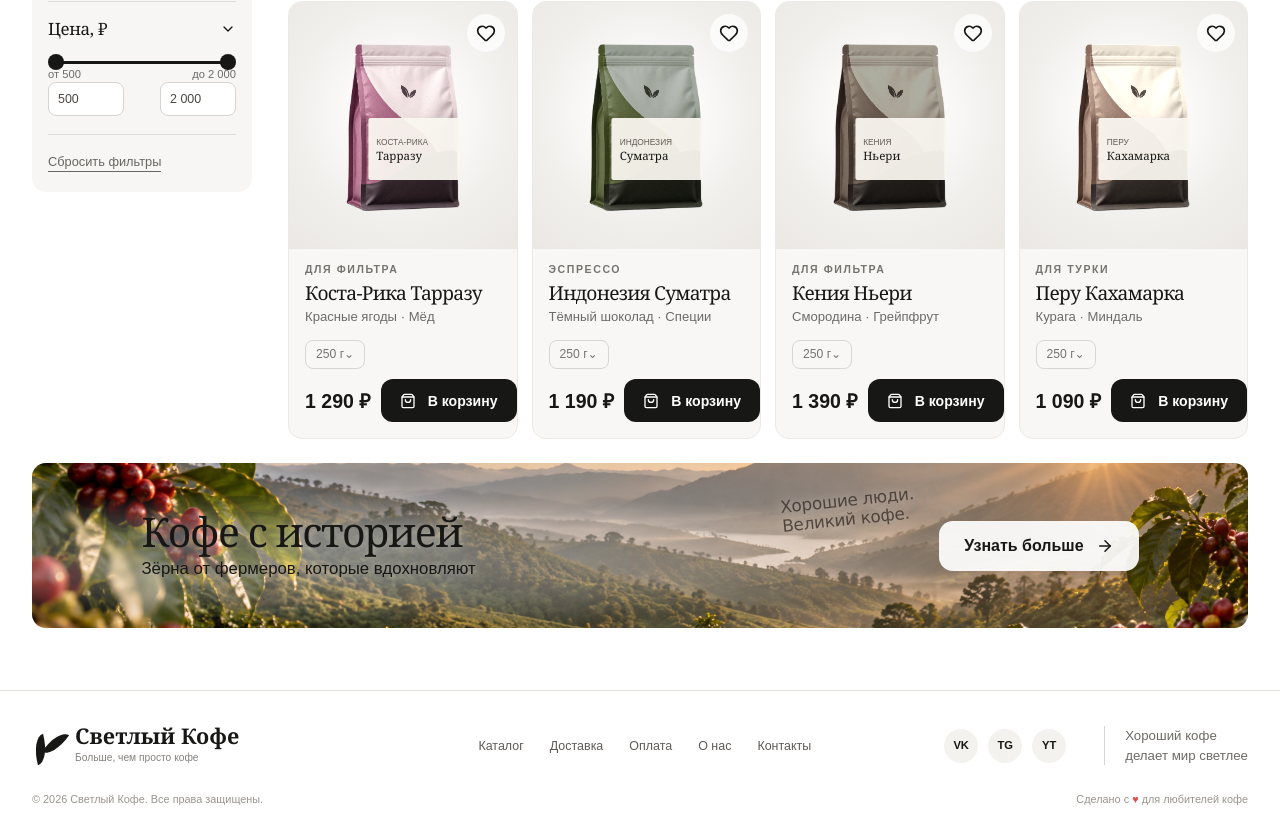
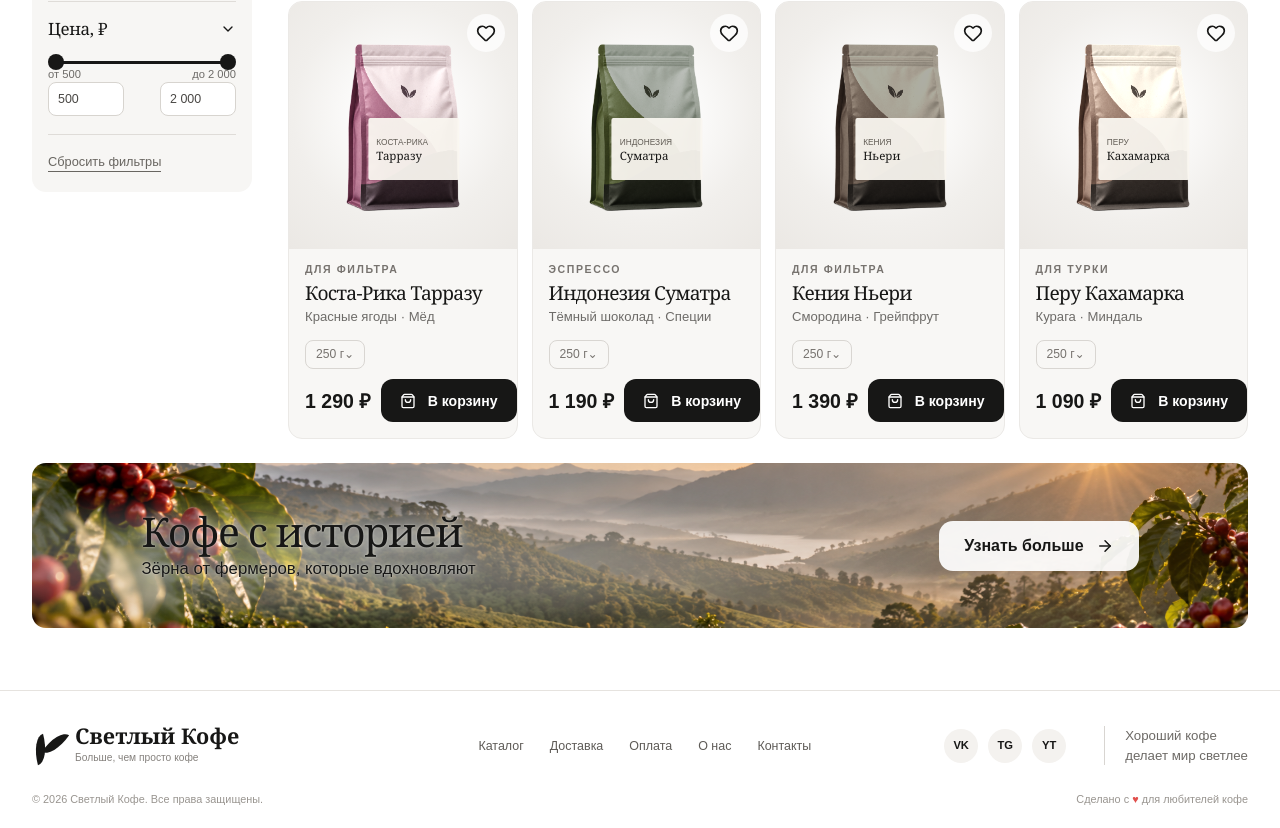
Before and after one commit to got30017-cyber/coffee, a Next.js app: page /catalog in a window 1280 px wide. Shown: the part 951-1779 px from the top of the page. Built offline with nearby package versions, Linux system fonts and the light colour scheme.

Commit message:
Update mobile and banner fixes

```diff
--- a/app/catalog/page.tsx
+++ b/app/catalog/page.tsx
@@ -29,11 +29,6 @@ export default function CatalogPage() {
           </picture>
         </div>
         <div className="catalog-hero__wash" aria-hidden="true" />
-        <p className="catalog-hero__handwritten" aria-hidden="true">
-          Свежая партия
-          <br />
-          недели
-        </p>
         <div className="container">
           <Breadcrumbs items={[{ label: 'Каталог' }, { label: 'Кофе' }]} />
           <p className="eyebrow">Свежая обжарка</p>
--- a/app/globals.css
+++ b/app/globals.css
@@ -473,25 +473,6 @@ h2 {
   );
 }
 
-.hero__handwritten {
-  position: absolute;
-  top: 72px;
-  right: clamp(108px, 10vw, 170px);
-  z-index: 2;
-  max-width: 270px;
-  margin: 0;
-  color: rgba(47, 39, 32, 0.78);
-  font-family: var(--script);
-  font-size: clamp(1rem, 1.42vw, 1.36rem);
-  letter-spacing: -0.015em;
-  line-height: 1.16;
-  text-shadow:
-    0 1px 10px rgba(255, 249, 240, 0.72),
-    0 8px 22px rgba(54, 38, 24, 0.08);
-  transform: rotate(-6deg);
-  pointer-events: none;
-}
-
 .hero__content {
   position: relative;
   z-index: 3;
@@ -844,25 +825,10 @@ h2 {
   z-index: 2;
 }
 
-.story-banner__content,
-.story-banner__handwritten {
-  text-shadow: 0 1px 12px rgba(255, 255, 255, 0.55);
-}
-
-.story-banner__handwritten {
-  position: absolute;
-  right: clamp(270px, 26vw, 380px);
-  top: 28px;
-  z-index: 2;
-  max-width: 190px;
-  margin: 0;
-  color: rgba(47, 39, 32, 0.74);
-  font-family: var(--script);
-  font-size: clamp(0.95rem, 1.2vw, 1.18rem);
-  letter-spacing: -0.015em;
-  line-height: 1.14;
-  transform: rotate(-6deg);
-  pointer-events: none;
+.story-banner__content {
+  text-shadow:
+    0 1px 12px rgba(255, 255, 255, 0.78),
+    0 0 2px rgba(255, 255, 255, 0.58);
 }
 
 .story-banner h2 {
@@ -1136,7 +1102,7 @@ h2 {
   }
 
   .hero__ambient img {
-    object-position: 48% 50%;
+    object-position: 100% 50%;
   }
 
   .hero__wash {
@@ -1146,10 +1112,6 @@ h2 {
       rgba(255, 255, 255, 0.08) 32%,
       rgba(255, 255, 255, 0) 54%
     );
-  }
-
-  .hero__handwritten {
-    display: none;
   }
 
   .hero__content {
@@ -1263,26 +1225,27 @@ h2 {
     background: linear-gradient(
       180deg,
       rgba(255, 255, 255, 0) 0%,
-      rgba(255, 255, 255, 0.08) 48%,
-      rgba(255, 255, 255, 0.36) 100%
+      rgba(255, 255, 255, 0.14) 40%,
+      rgba(255, 255, 255, 0.5) 100%
     );
   }
 
-  .story-banner__handwritten {
-    top: 28px;
-    right: 22px;
-    max-width: 140px;
-    color: rgba(54, 43, 32, 0.72);
-    font-size: 0.92rem;
-    line-height: 1.12;
+  .story-banner__content {
     text-shadow:
-      0 1px 9px rgba(255, 246, 224, 0.7),
-      0 6px 18px rgba(65, 43, 24, 0.08);
-    transform: rotate(-5deg);
+      0 1px 16px rgba(255, 255, 255, 0.96),
+      0 0 4px rgba(255, 255, 255, 0.86),
+      0 10px 26px rgba(255, 255, 255, 0.42);
   }
 
   .story-banner h2 {
-    font-size: 2.25rem;
+    font-size: 1.82rem;
+    line-height: 1;
+  }
+
+  .story-banner p {
+    max-width: 230px;
+    font-size: 0.9rem;
+    line-height: 1.25;
   }
 
   .story-banner .button {
@@ -1365,11 +1328,6 @@ h2 {
     font-size: 2.95rem;
   }
 
-  .story-banner__handwritten {
-    right: 18px;
-    font-size: 0.88rem;
-  }
-
   .category-card {
     min-width: 225px;
   }
@@ -1440,25 +1398,6 @@ h2 {
     rgba(255, 255, 255, 0.08) 36%,
     rgba(255, 255, 255, 0) 58%
   );
-}
-
-.catalog-hero__handwritten {
-  position: absolute;
-  top: 62px;
-  right: clamp(168px, 13vw, 238px);
-  z-index: 2;
-  max-width: 180px;
-  margin: 0;
-  color: rgba(47, 39, 32, 0.75);
-  font-family: var(--script);
-  font-size: clamp(0.95rem, 1.28vw, 1.18rem);
-  letter-spacing: -0.015em;
-  line-height: 1.12;
-  text-shadow:
-    0 1px 10px rgba(255, 249, 240, 0.74),
-    0 8px 22px rgba(54, 38, 24, 0.08);
-  transform: rotate(-6deg);
-  pointer-events: none;
 }
 
 .catalog-hero > .container {
@@ -2202,13 +2141,15 @@ h2 {
   z-index: 3;
   max-width: 230px;
   margin: 0;
-  color: rgba(47, 39, 32, 0.7);
-  font-family: var(--script);
+  color: rgba(47, 39, 32, 0.68);
+  font-family: 'Segoe Script', 'Segoe Print', 'Comic Sans MS', cursive;
   font-size: clamp(0.88rem, 1.1vw, 1.06rem);
-  letter-spacing: -0.015em;
-  line-height: 1.12;
+  font-style: italic;
+  font-weight: 600;
+  letter-spacing: -0.045em;
+  line-height: 1.08;
   text-shadow: 0 1px 10px rgba(255, 249, 240, 0.7);
-  transform: rotate(-5deg);
+  transform: rotate(-6deg) skew(-3deg);
   pointer-events: none;
 }
 
@@ -2817,10 +2758,6 @@ h2 {
     width: 300px;
   }
 
-  .featured-article__handwritten {
-    left: 42%;
-  }
-
   .articles-grid {
     grid-template-columns: repeat(2, minmax(0, 1fr));
   }
@@ -2867,20 +2804,6 @@ h2 {
     );
   }
 
-  .catalog-hero__handwritten {
-    top: 72px;
-    right: auto;
-    left: clamp(168px, 50vw, 202px);
-    max-width: 126px;
-    color: rgba(54, 43, 32, 0.72);
-    font-size: 0.86rem;
-    line-height: 1.1;
-    text-shadow:
-      0 1px 9px rgba(255, 246, 224, 0.72),
-      0 6px 18px rgba(65, 43, 24, 0.08);
-    transform: rotate(-5deg);
-  }
-
   .catalog-hero .eyebrow {
     margin-top: 24px;
   }
@@ -2904,7 +2827,14 @@ h2 {
   }
 
   .catalog-hero > .container > p:last-child {
-    max-width: 250px;
+    max-width: 286px;
+    color: #2f3842;
+    font-size: 0.8rem;
+    font-weight: 500;
+    line-height: 1.28;
+    text-shadow:
+      0 1px 12px rgba(255, 255, 255, 0.92),
+      0 0 3px rgba(255, 255, 255, 0.78);
   }
 
   .catalog-page {
--- a/app/page.tsx
+++ b/app/page.tsx
@@ -47,11 +47,6 @@ export default function HomePage() {
           </picture>
         </div>
         <div className="hero__wash" aria-hidden="true" />
-        <p className="hero__handwritten" aria-hidden="true">
-          Хороший день
-          <br />
-          начинается здесь
-        </p>
         <div className="container hero__content">
           <p className="eyebrow">Свежая обжарка</p>
           <h1 id="hero-title">
--- a/components/story-banner.tsx
+++ b/components/story-banner.tsx
@@ -20,11 +20,6 @@ export function StoryBanner() {
         </picture>
       </div>
       <div className="story-banner__wash" aria-hidden="true" />
-      <p className="story-banner__handwritten" aria-hidden="true">
-        Хорошие люди.
-        <br />
-        Великий кофе.
-      </p>
       <div className="story-banner__content">
         <h2>Кофе с историей</h2>
         <p>Зёрна от фермеров, которые вдохновляют</p>
```
